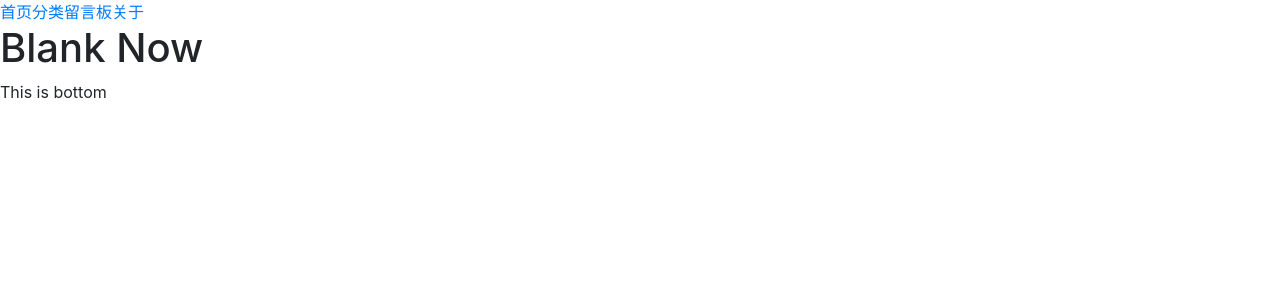
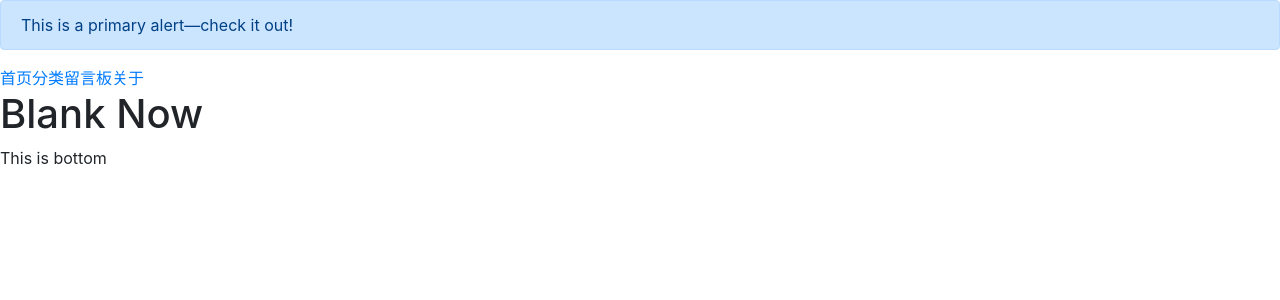
Before and after one commit to cq91616/mysite, a Django app: page / in a window 1280 px wide. Shown: the top 300 px of the page. Run offline with Django 3.2, Linux system fonts and the light colour scheme; some libraries are stand-ins or nearby versions.

Commit message:
base.html + bootstrap

```diff
--- a/myblog/templates/_top.html
+++ b/myblog/templates/_top.html
@@ -10,7 +10,9 @@
     <meta name="viewport" content="width=device-width, initial-scale=1, shrink-to-fit=no">
 </head>
 <body>
-
+    <div class="alert alert-primary" role="alert">
+  This is a primary alert—check it out!
+    </div>
     <ul class="nav nav-pills">
         <li><a href="#">首页</a></li>
         <li><a href="#">分类</a></li>
```
